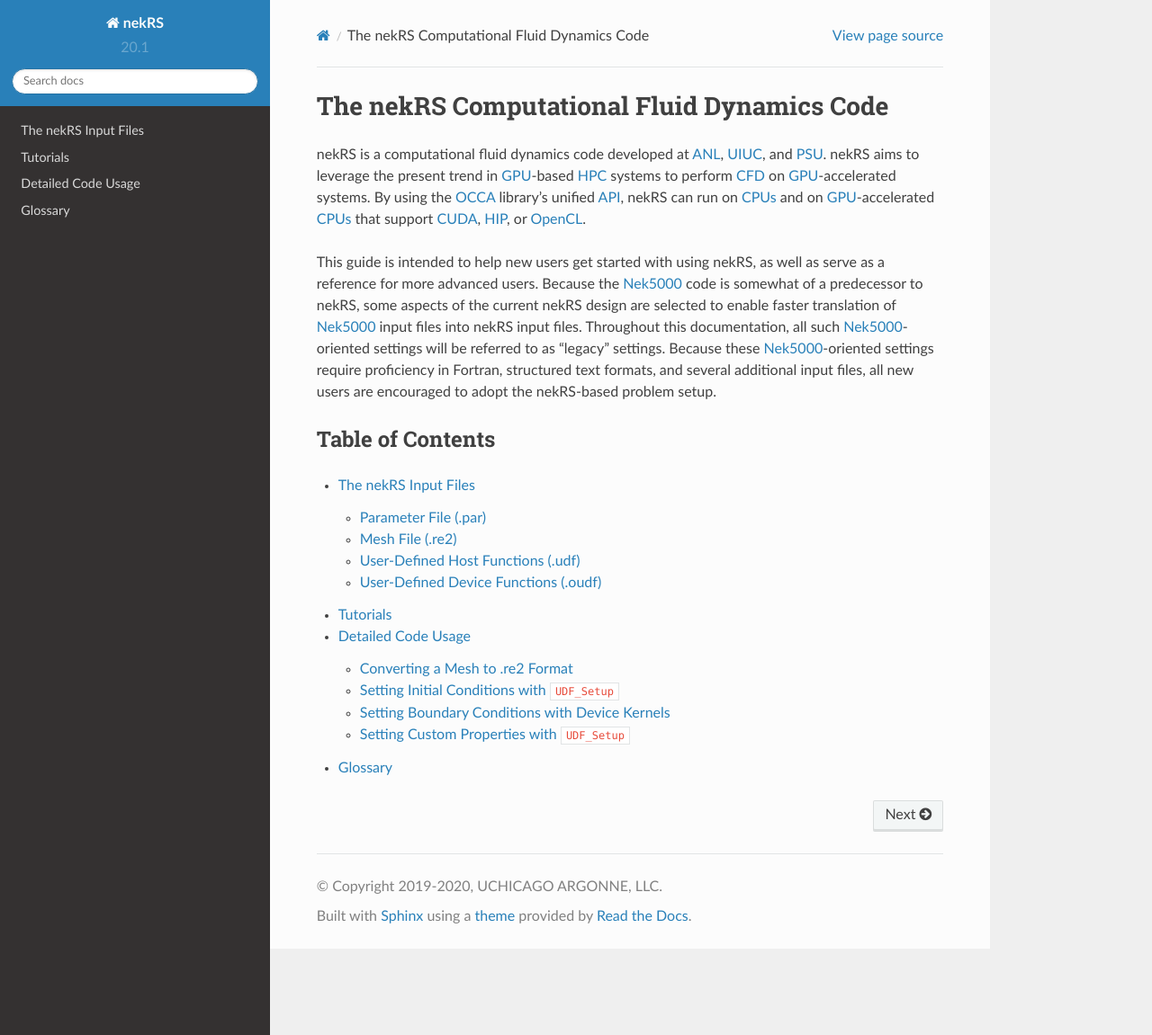
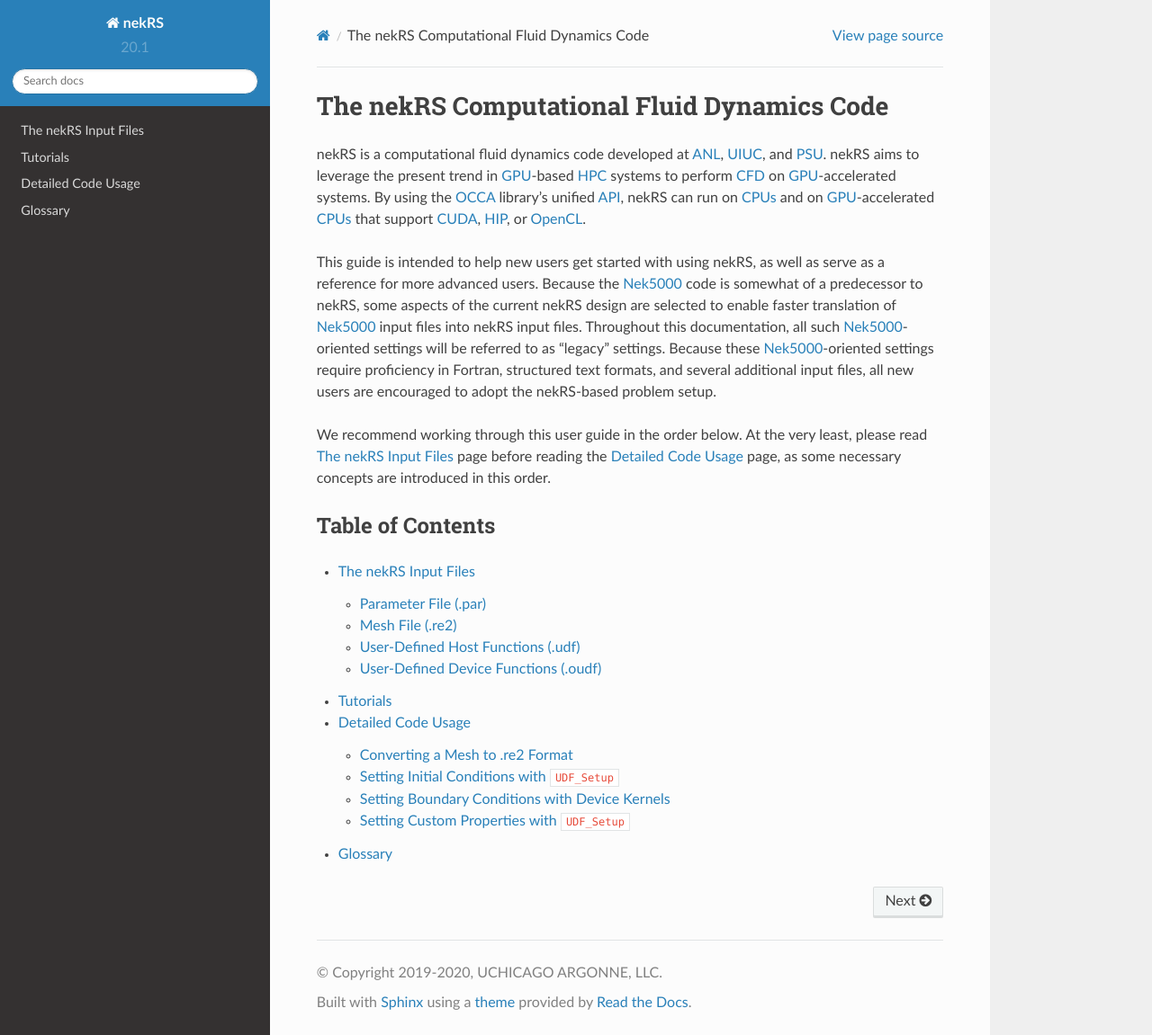
Before and after one commit to aprilnovak/nekRSDoc, a Sphinx documentation site: the page built from source/index.rst, in a window 1280 px wide and 1151 px high. Shown: the whole window at 90% size. Built offline with Sphinx 7.4.7 and the Read the Docs theme 2.0.0, drawn with Linux system fonts in a browser that asks for light colours.

Commit message:
Disclaimer about order you should view things in.

```diff
--- a/source/index.rst
+++ b/source/index.rst
@@ -14,6 +14,10 @@ nekRS, some aspects of the current nekRS design are selected to enable faster tr
 :term:`Nek5000`-oriented settings will be referred to as "legacy" settings. Because these
 :term:`Nek5000`-oriented settings require proficiency in Fortran, structured text formats,
 and several additional input files, all new users are encouraged to adopt the nekRS-based problem setup.
+
+We recommend working through this user guide in the order below. At the very least, please
+read :ref:`The nekRS Input Files <input>` page before reading the :ref:`Detailed Code Usage <detailed>`
+page, as some necessary concepts are introduced in this order.
 
 Table of Contents
 -----------------
```
